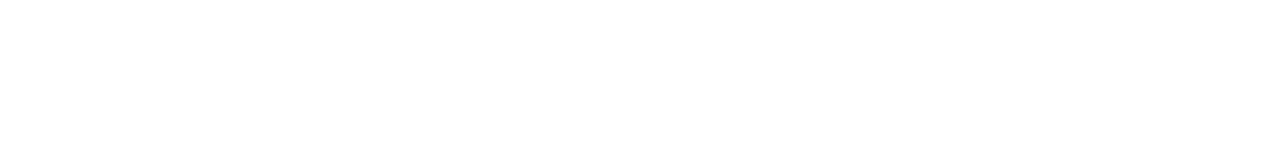
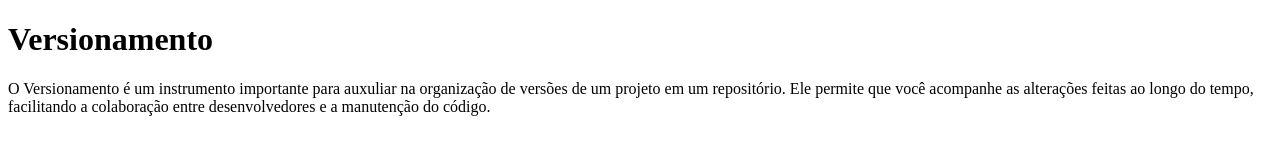
Before and after one commit to mbkos/versionamento, a plain HTML site: page index.html in a window 1280 px wide. Drawn offline with Linux system fonts and the light colour scheme.

Commit message:
update versionamento

```diff
--- a/index.html
+++ b/index.html
@@ -3,9 +3,12 @@
 <head>
     <meta charset="UTF-8">
     <meta name="viewport" content="width=device-width, initial-scale=1.0">
-    <title>Document</title>
+    <title>Versionamento</title>
 </head>
 <body>
-
+    <h1>Versionamento</h1>
+    <p>O Versionamento é um instrumento importante para auxuliar na organização de versões de um projeto em um repositório.
+    Ele permite que você acompanhe as alterações feitas ao longo do tempo, facilitando a colaboração entre desenvolvedores e a manutenção do código.</p>
+    </p>
 </body>
 </html>
```
